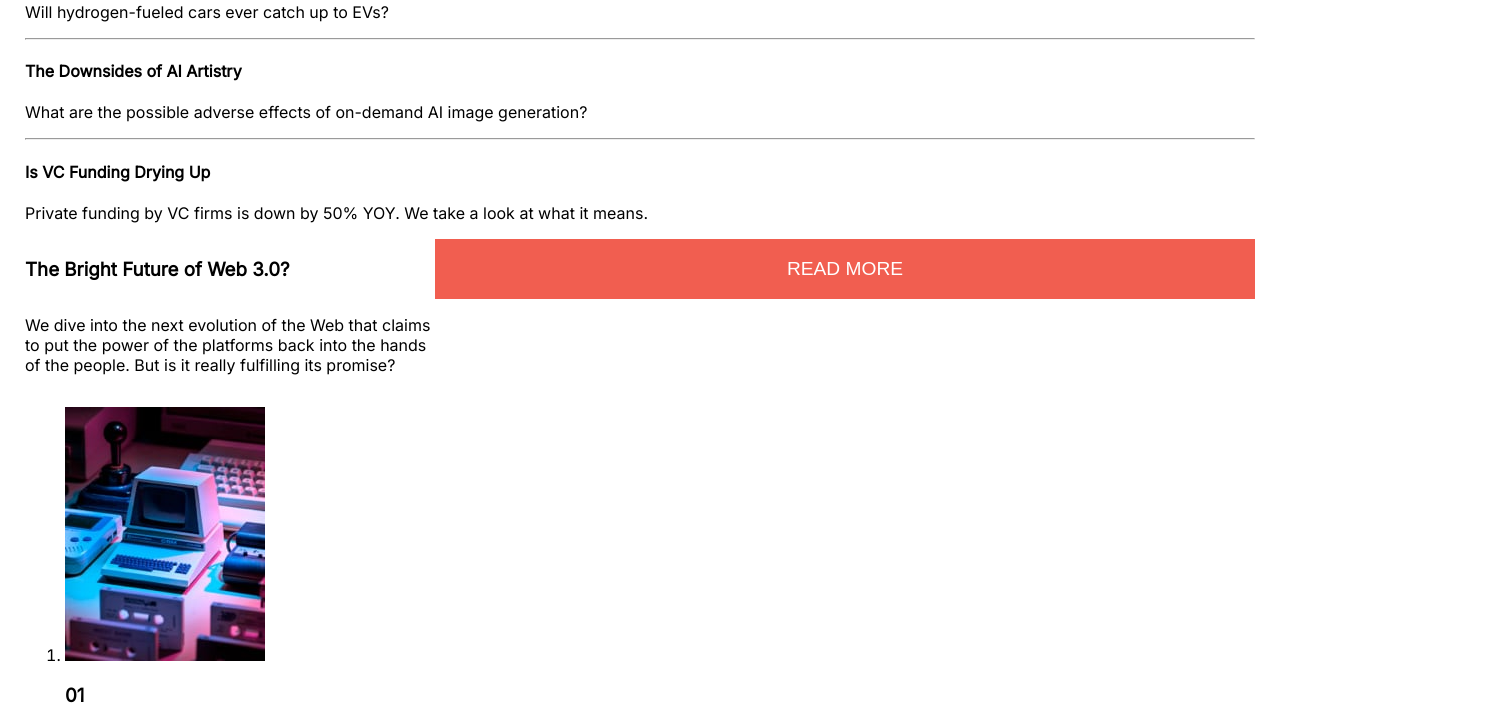
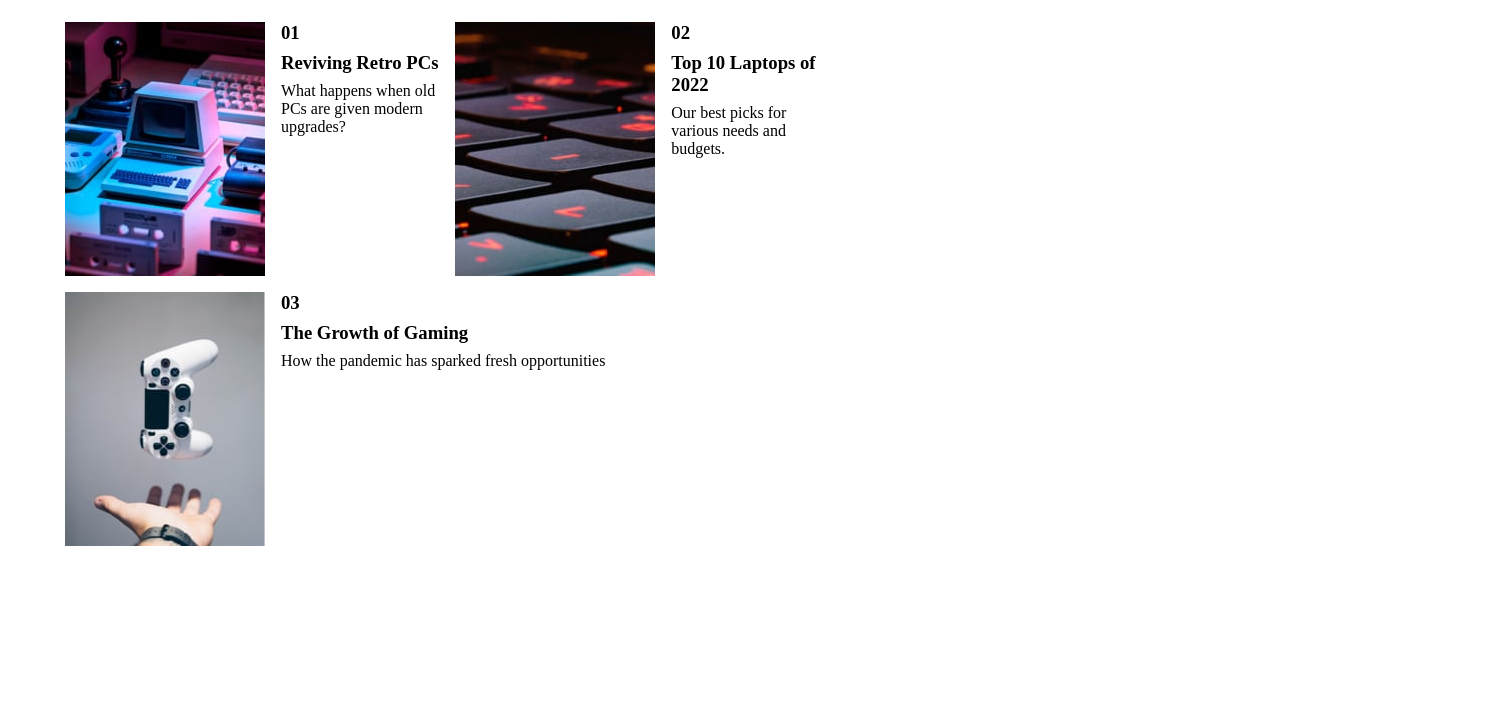
Before and after one commit to SadorDev/W-news, a plain HTML site: page index.html in a window 1280 px wide. Shown: the part 815-1536 px from the top of the page, 1485 px wide, since content can reach past the window. After the commit the page ends 1376 px from the top, so only its background shows below. Drawn offline with Linux system fonts and the light colour scheme; a script that the page names is missing.

Commit message:
Added Grid layout and Flex for List items

```diff
--- a/styles.css
+++ b/styles.css
@@ -1,8 +1,12 @@
+* {
+  margin: 0;
+  padding: 0;
+  box-sizing: border-box;
+}
+
 body {
-  padding: 25px;
-  margin: 0;
-  box-sizing: border-box;
-  font-family: Inter;
+  height: 100vh;
+  margin: 50px;
 }
 
 /* Navbar */
@@ -20,72 +24,133 @@ body {
   color: hsl(236, 13%, 42%);
 }
 
-/* Main */
-.main-container {
-  display: flex;
-  flex-direction: row;
-  gap: 25px;
+#main-container {
+  display: grid;
+  grid-template-areas:
+    "header-content header-content new"
+    "title text new"
+    "list list list";
 }
 
-.left-grid img {
-  width: 100%;
-  height: auto;
+/* Main Content */
+.main-content {
+  display: grid;
+  grid-template-columns: 2.3fr 1fr;
+  grid-gap: 25px;
+  width: 90vw;
+  padding: 15px;
 }
 
-.right-grid {
-  flex-wrap: wrap;
-  width: auto;
-  background: black;
-  font-size: 15px;
+.main-content .banner {
+  width: 100%;
+}
+
+/* Sidebar */
+.sidebar {
+  grid-row: span 2;
   padding: 15px;
+  background: hsl(240, 100%, 5%);
+}
+
+.sidebar-text {
+  gap: 3rem;
+}
+
+.sidebar hr {
+  margin: 0 auto;
+  width: 94%;
+}
+
+.sidebar h1 {
+  font-weight: 700;
+  font-size: 3rem;
+  padding: 0.7rem;
+  color: hsl(35, 77%, 62%);
+}
+
+.sidebar h4 {
+  font-size: 1.5rem;
+  font-weight: 700;
+  margin-top: 1.5rem;
+  padding: 0.7rem;
+  color: hsl(36, 100%, 99%);
+}
+
+.sidebar p {
+  font-size: 1.25rem;
+  padding: 0 1.15rem 2.5rem 0.75rem;
+  color: hsl(236, 13%, 42%);
+}
+
+/* Bottom-left grid */
+.bottom-left-grid {
+  display: grid;
+  grid-template-columns: 1fr 1fr;
 }
 
 .bottom-left-grid h1 {
   font-weight: 900;
+  font-size: 35pt;
+  grid-area: 1 / 1 / 3 / 2;
+  width: 88%;
 }
 
-.right-grid h1 {
-  color: hsl(35, 77%, 62%);
-}
-
-.right-grid h3 {
-  color: hsl(36, 100%, 99%);
-}
-
-.right-grid p {
+.bottom-left-grid p {
+  grid-area: 1 / 2 / 2 / 3;
+  font-size: 14pt;
   color: hsl(236, 13%, 42%);
 }
 
-.bottom-left-grid {
-  display: grid;
-  grid-template-columns: 1fr 2fr;
-}
-
 .bottom-left-grid button {
+  height: 55px;
+  width: 50%;
   border: none;
-  font-size: larger;
-  padding: 15px 32px;
+  letter-spacing: 4px;
+  font-size: 12pt;
   color: #ffff;
   background-color: hsl(5, 85%, 63%);
 }
 
-.second-container section {
+/* bottom Container */
+.list {
   display: flex;
+  flex-direction: row;
+  gap: 16px;
+  counter-reset: li;
   flex-wrap: wrap;
 }
 
-.second-container section img {
-  position: relative;
-  height: 18vh;
+.list-item {
+  display: flex;
+  gap: 16px;
+  list-style: none;
+  width: 304px;
+  flex: 1 1 304px;
 }
 
-.second-container section h3 p {
-  position: relative;
-  top: 18px;
-  left: 20px;
+.list-item-image {
+  object-fit: cover;
+  aspect-ratio: 1;
+  flex-basis: 100px;
 }
 
-.second-grid {
-  flex: 1;
-  width: 32%;
+.list-item-content {
+  display: flex;
+  flex-direction: column;
+  gap: 8px;
 }
+
+.list-item-header {
+  display: flex;
+  flex-direction: column;
+  gap: 8px;
+}
+
+/* Footer */
+.attribution {
+  text-align: center;
+}
+
+.attribution a {
+  color: hsl(248, 53%, 58%);
+}
```
